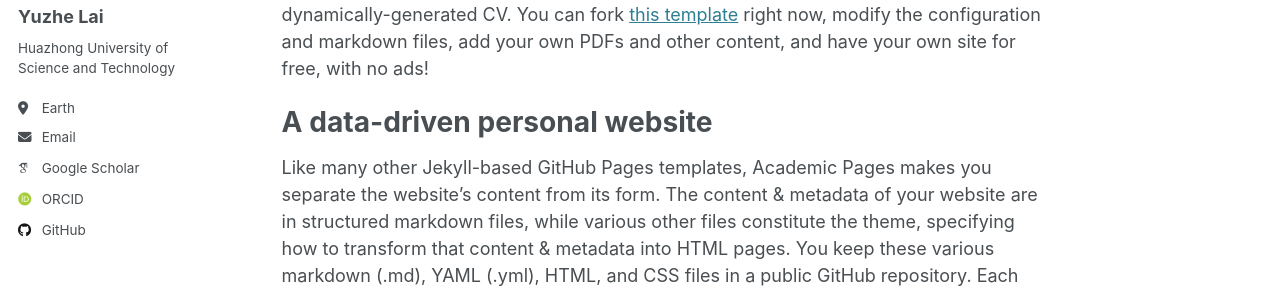
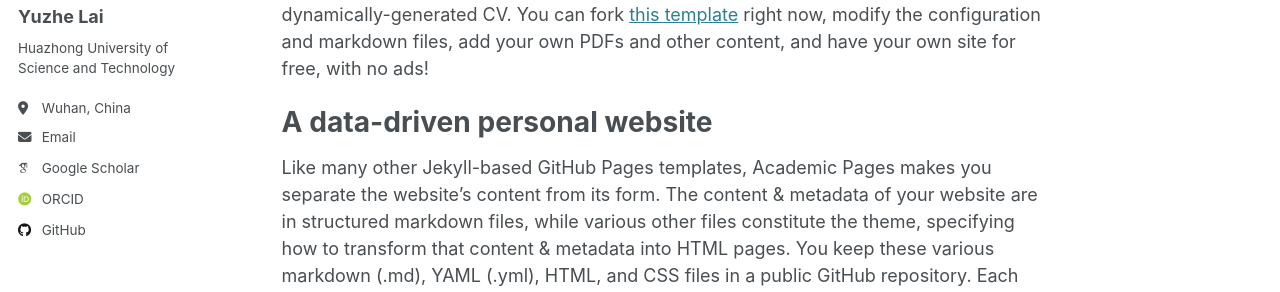
Before and after one commit to plague155/plague155.github.io, a Jekyll site: the page built from _pages/about.md, in a window 1280 px wide. Shown: the part 337-629 px from the top of the page. Built offline with Jekyll 4.4.1, drawn with Linux system fonts in a browser that asks for light colours; some web fonts are replaced.

Commit message:
Update _config.yml

```diff
--- a/_config.yml
+++ b/_config.yml
@@ -26,7 +26,7 @@ author:
   name             : "Yuzhe Lai"
   pronouns         : # example: "she/her"
   bio              : "Huazhong University of Science and Technology"
-  location         : "Earth"
+  location         : "Wuhan, China"
   # employer         : "Huazhong University of Science \nand Technology"
   # employer: |
   # Huazhong University of Science
```
